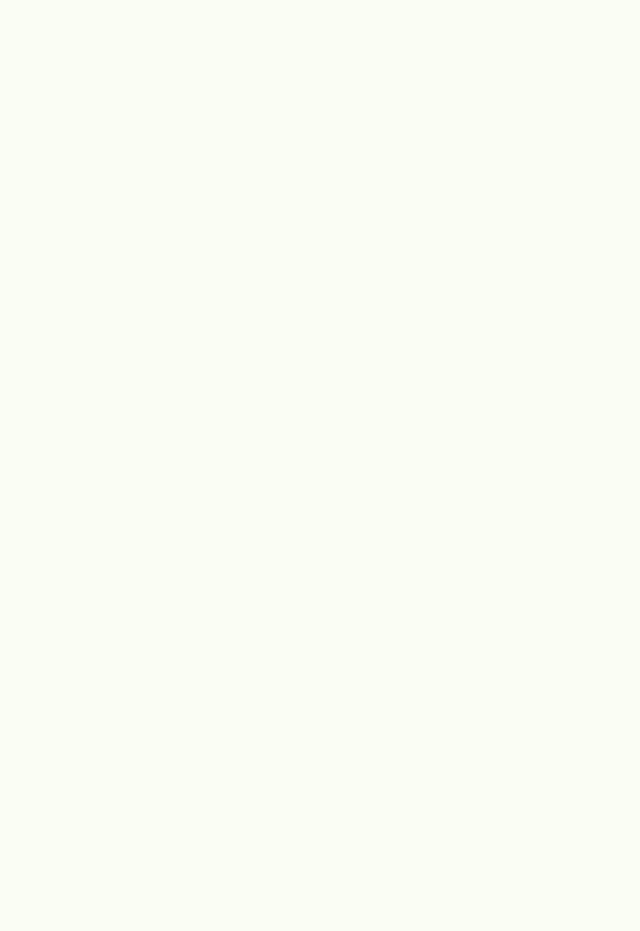
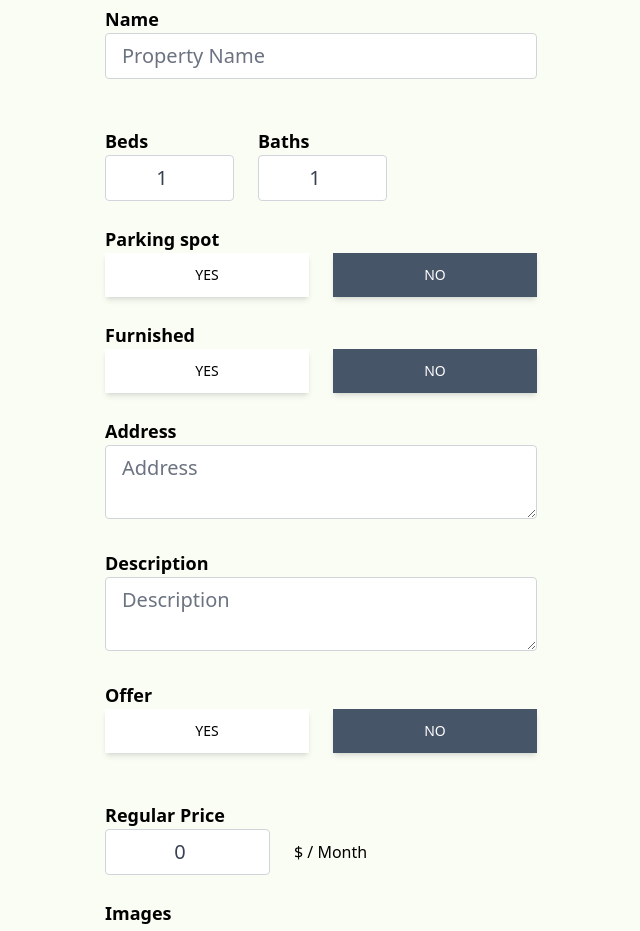
Before and after one commit to Jamal811/Realtor-Clone-React, a React (Vite) app: page /create-listing in a window 1280 px wide. Shown: the part 220-1151 px from the top of the page, without its empty margins (319-959 px from the left). Before the commit the page ends 800 px from the top, so only its background shows below. Built offline with nearby package versions, Linux system fonts and the light colour scheme; no server answers.

Commit message:
completed the UI of create listing

```diff
--- a/src/pages/CreateListing.jsx
+++ b/src/pages/CreateListing.jsx
@@ -3,8 +3,30 @@
 const CreateListing = () => {
   const [formData, setFormData] = useState({
     type: "rent",
+    name: "",
+    bedrooms: 1,
+    bathrooms: 1,
+    parking: false,
+    furnished: false,
+    address: "",
+    description: "",
+    offer: false,
+    regularPrice: 0,
+    discountedPrice: 0,
   });
-  const { type } = formData;
+  const {
+    type,
+    name,
+    bedrooms,
+    bathrooms,
+    parking,
+    furnished,
+    address,
+    description,
+    offer,
+    regularPrice,
+    discountedPrice,
+  } = formData;
   const onChange = () => {};
   return (
     <main className="max-w-md px-2 mx-auto">
@@ -39,6 +61,210 @@
             rent
           </button>
         </div>
+        <p className="text-lg mt-6 font-semibold">Name</p>
+        <input
+          type="text"
+          id="name"
+          value={name}
+          onChange={onChange}
+          placeholder="Property Name"
+          maxLength="32"
+          minLength="10"
+          required
+          className="w-full px-4 py-2 text-xl text-gray-700 bg-white border border-gray-300 rounded transition duration-150 ease-in-out focus:text-gray-700 focus:bg-white focus:border-slate-600 mb-6"
+        />
+        <div className="flex space-x-6">
+          <div>
+            <p className="text-lg mt-6 font-semibold">Beds</p>
+            <input
+              type="number"
+              id="bedrooms"
+              value={bedrooms}
+              onChange={onChange}
+              min="1"
+              max="50"
+              required
+              className="w-full px-4 py-2 text-xl text-gray-700 bg-white border border-gray-300 rounded transition duration-150 ease-in-out focus:text-gray-700 focus:bg-white focus:border-slate-600 text-center"
+            />
+          </div>
+          <div>
+            <p className="text-lg mt-6 font-semibold">Baths</p>
+            <input
+              type="number"
+              id="bathrooms"
+              value={bathrooms}
+              onChange={onChange}
+              min="1"
+              max="50"
+              required
+              className="w-full px-4 py-2 text-xl text-gray-700 bg-white border border-gray-300 rounded transition duration-150 ease-in-out focus:text-gray-700 focus:bg-white focus:border-slate-600 text-center"
+            />
+          </div>
+        </div>
+        <p className="text-lg mt-6 font-semibold">Parking spot</p>
+        <div className="flex">
+          <button
+            type="button"
+            id="parking"
+            value={true}
+            onClick={onChange}
+            className={`mr-3 px-7 py-3 font-medium text-sm uppercase shadow-md hover:shadow-lg focus:shadow-lg active:shadow-lg transition duration-150 ease-in-out w-full ${
+              !parking ? "bg-white text-black" : "bg-slate-600 text-white"
+            }`}
+          >
+            yes
+          </button>
+          <button
+            type="button"
+            id="parking"
+            value={false}
+            onClick={onChange}
+            className={`ml-3 px-7 py-3 font-medium text-sm uppercase shadow-md hover:shadow-lg focus:shadow-lg active:shadow-lg transition duration-150 ease-in-out w-full ${
+              parking ? "bg-white text-black" : "bg-slate-600 text-white"
+            }`}
+          >
+            no
+          </button>
+        </div>
+        <p className="text-lg mt-6 font-semibold">Furnished</p>
+        <div className="flex">
+          <button
+            type="button"
+            id="furnished"
+            value={true}
+            onClick={onChange}
+            className={`mr-3 px-7 py-3 font-medium text-sm uppercase shadow-md hover:shadow-lg focus:shadow-lg active:shadow-lg transition duration-150 ease-in-out w-full ${
+              !furnished ? "bg-white text-black" : "bg-slate-600 text-white"
+            }`}
+          >
+            yes
+          </button>
+          <button
+            type="button"
+            id="furnished"
+            value={false}
+            onClick={onChange}
+            className={`ml-3 px-7 py-3 font-medium text-sm uppercase shadow-md hover:shadow-lg focus:shadow-lg active:shadow-lg transition duration-150 ease-in-out w-full ${
+              furnished ? "bg-white text-black" : "bg-slate-600 text-white"
+            }`}
+          >
+            no
+          </button>
+        </div>
+        <p className="text-lg mt-6 font-semibold">Address</p>
+        <textarea
+          type="text"
+          id="address"
+          value={address}
+          onChange={onChange}
+          placeholder="Address"
+          required
+          className="w-full px-4 py-2 text-xl text-gray-700 bg-white border border-gray-300 rounded transition duration-150 ease-in-out focus:text-gray-700 focus:bg-white focus:border-slate-600 mb-6"
+        />
+        <p className="text-lg font-semibold">Description</p>
+        <textarea
+          type="text"
+          id="description"
+          value={description}
+          onChange={onChange}
+          placeholder="Description"
+          required
+          className="w-full px-4 py-2 text-xl text-gray-700 bg-white border border-gray-300 rounded transition duration-150 ease-in-out focus:text-gray-700 focus:bg-white focus:border-slate-600 mb-6"
+        />
+        <p className="text-lg font-semibold">Offer</p>
+        <div className="flex mb-6">
+          <button
+            type="button"
+            id="offer"
+            value={true}
+            onClick={onChange}
+            className={`mr-3 px-7 py-3 font-medium text-sm uppercase shadow-md hover:shadow-lg focus:shadow-lg active:shadow-lg transition duration-150 ease-in-out w-full ${
+              !offer ? "bg-white text-black" : "bg-slate-600 text-white"
+            }`}
+          >
+            yes
+          </button>
+          <button
+            type="button"
+            id="offer"
+            value={false}
+            onClick={onChange}
+            className={`ml-3 px-7 py-3 font-medium text-sm uppercase shadow-md hover:shadow-lg focus:shadow-lg active:shadow-lg transition duration-150 ease-in-out w-full ${
+              offer ? "bg-white text-black" : "bg-slate-600 text-white"
+            }`}
+          >
+            no
+          </button>
+        </div>
+        <div className="flex items-center mb-6">
+          <div className="">
+            <p className="text-lg mt-6 font-semibold">Regular Price</p>
+            <div className="flex w-full justify-center items-center space-x-6">
+              <input
+                type="number"
+                id="regularPrice"
+                value={regularPrice}
+                onChange={onChange}
+                min="100"
+                max="50000"
+                required
+                className="w-full px-4 py-2 text-xl text-gray-700 bg-white border border-gray-300 rounded transition duration-150 ease-in-out focus:text-gray-700 focus:bg-white focus:border-slate-600 text-center"
+              />
+              {type === "rent" && (
+                <div className="">
+                  <p className="text-md w-full whitespace-nowrap">$ / Month</p>
+                </div>
+              )}
+            </div>
+          </div>
+        </div>
+        {offer && (
+          <div className="flex items-center mb-6">
+            <div className="">
+              <p className="text-lg mt-6 font-semibold">Discounted Price</p>
+              <div className="flex w-full justify-center items-center space-x-6">
+                <input
+                  type="number"
+                  id="discountedPrice"
+                  value={discountedPrice}
+                  onChange={onChange}
+                  min="100"
+                  max="50000"
+                  required={offer}
+                  className="w-full px-4 py-2 text-xl text-gray-700 bg-white border border-gray-300 rounded transition duration-150 ease-in-out focus:text-gray-700 focus:bg-white focus:border-slate-600 text-center"
+                />
+                {type === "rent" && (
+                  <div className="">
+                    <p className="text-md w-full whitespace-nowrap">
+                      $ / Month
+                    </p>
+                  </div>
+                )}
+              </div>
+            </div>
+          </div>
+        )}
+        <div className="mb-6">
+          <p className="text-lg font-semibold">Images</p>
+          <p className="text-gray-600">
+            The first image will be the cover (max 6)
+          </p>
+          <input
+            type="file"
+            id="images"
+            onChange={onChange}
+            accept=".jpg, .png, .jpeg"
+            multiple
+            required
+            className="w-full px-3 py-1.5 text-gray-700 bg-white border border-gray-300 rounded transition duration-150 ease-in-out focus:text-gray-700 focus:bg-white focus:border-slate-600 mb-6"
+          />
+        </div>
+        <button
+          type="submit"
+          className="w-full mb-6 bg-blue-600 text-white px-7 py-3 text-sm font-medium uppercase rounded shadow-md hover:bg-blue-700 transition duration-150 ease-in-out hover:shadow-lg focus:bg-blue-700 active:shadow-lg active:bg-blue-800"
+        >
+          Create Listing
+        </button>
       </form>
     </main>
   );
```
